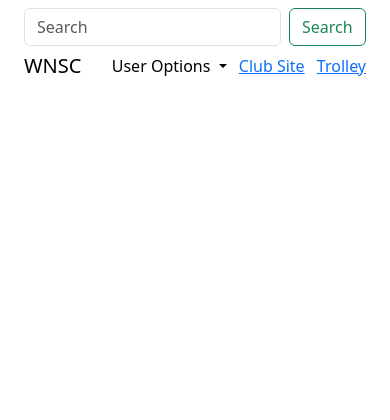
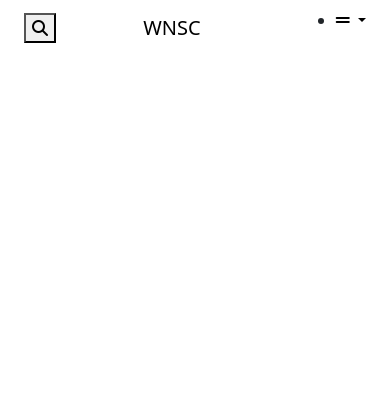
Before and after one commit to seanbrindley17/milestone-project-4, a Django app: page / in a window 390 px wide. Shown: the top 420 px of the page. Run offline with Django 5.2, Linux system fonts and the light colour scheme; some libraries are stand-ins or nearby versions.

Commit message:
Add modal search for small screens. Add condensed user options dropdown for small screens

```diff
--- a/templates/base.html
+++ b/templates/base.html
@@ -24,16 +24,24 @@
     <header class="container-fluid fixed-top">
         <nav class="navbar navbar-expand-lg top-navbar">
             <div class="container-fluid">
-                <!-- Search Form -->
-                <form class="d-flex" role="search">
-                    <input class="form-control me-2" type="search" placeholder="Search" aria-label="Search">
-                    <button class="btn btn-outline-success" type="submit">Search</button>
+
+                <!-- Search Form visible on devices wider than 550px -->
+                <form class="d-flex d-none d-sm-block" role="search" action="" method="">
+                    <input class="form-control me-2" type="text" name="q" placeholder="Search" aria-label="Search">
+                    <button class="btn btn-outline-success" type="submit">Search <i class="fa-solid fa-magnifying-glass"></i></button>
                 </form>
+
+                <!-- On smaller screens, the search bar will be replaced by a modal button -->
+                <button type="button" class="col-xs d-block d-sm-none" data-bs-toggle="modal" data-bs-target="#searchModal">
+                    <i class="fa-solid fa-magnifying-glass"></i>
+                </button>
+
                 <!-- Title and Logo -->
                 <a class="navbar-brand text-center" href="#">WNSC</a>
 
-                <!-- Dropdown for User Options -->
-                <ul class="list-inline mb-0">
+                <!-- User Options on screens larger than 550px -->
+                <ul class="list-inline mb-0 d-none d-sm-block">
+                    <!-- Dropdown for user account options -->
                     <li class="list-inline-item dropdown">
                         <a href="#" class="text-black nav-link dropdown-toggle" id="user-options" data-bs-toggle="dropdown" aria-haspopup="true" aria-expanded="false">
                             User Options
@@ -57,9 +65,51 @@
                         <a href="#">Trolley</a>
                     </li>
                 </ul>
+
+                <!-- Dropdown for all user options on small screens -->
+                <ul class="col-xs d-block d-sm-none">
+                    <li class="dropdown">
+                        <a href="#" class="text-black nav-link dropdown-toggle" id="user-options-mobile" data-bs-toggle="dropdown" aria-haspopup="true" aria-expanded="false">
+                            <i class="fa-solid fa-grip-lines"></i>
+                        </a>
+                        <!-- Need to add Django for loop to show relevant options -->
+                        <div class="dropdown-menu dropdown-menu-end" aria-labelledby="user-options-mobile">
+                            <!-- Only visible to logged out users -->
+                            <a href="#" class="dropdown-item">Sign Up</a>
+                            <a href="#" class="dropdown-item">Log In</a>
+                            <!-- Only visible to logged in users -->
+                            <a href="#" class="dropdown-item">Account</a>
+                            <a href="#" class="dropdown-item">Log Out</a>
+                            <!-- Visible at all times -->
+                            <a href="#" class="dropdown-item">Club Site</a>
+                            <a href="#" class="dropdown-item">Trolley</a>
+                        </div>
+                    </li>
+                </ul>
             </div>
         </nav>
     </header>
+
+    <!-- Modal -->
+    <div class="modal fade" id="searchModal" tabindex="-1" aria-labelledby="searchModalLabel" aria-hidden="true">
+        <div class="modal-dialog">
+            <div class="modal-content">
+                <div class="modal-header">
+                    <h1 class="modal-title fs-5" id="exampleModalLabel">Search</h1>
+                    <button type="button" class="btn-close" data-bs-dismiss="modal" aria-label="Close"></button>
+                </div>
+                <div class="modal-body">
+                    <form action="" method="">
+                        <input class="form-control me-2" type="text" name="q" placeholder="Search" aria-label="Search">
+                        <button class="btn btn-outline-success" type="submit">Search <i class="fa-solid fa-magnifying-glass"></i></button>
+                    </form>
+                </div>
+                <div class="modal-footer">
+                    <button type="button" class="btn btn-secondary" data-bs-dismiss="modal">Close</button>
+                </div>
+            </div>
+        </div>
+    </div>
 
     {% block content %}
     {% endblock %}
@@ -118,6 +168,8 @@
 
 
     {% block js %}
+    <!-- Font Awesome -->
+    <script src="https://kit.fontawesome.com/93bf08fb10.js" crossorigin="anonymous"></script>
     <!-- Bootstrap JS -->
     <script src="https://cdn.jsdelivr.net/npm/bootstrap@5.3.3/dist/js/bootstrap.bundle.min.js" integrity="sha384-YvpcrYf0tY3lHB60NNkmXc5s9fDVZLESaAA55NDzOxhy9GkcIdslK1eN7N6jIeHz" crossorigin="anonymous"></script>
     {% endblock %}
```
